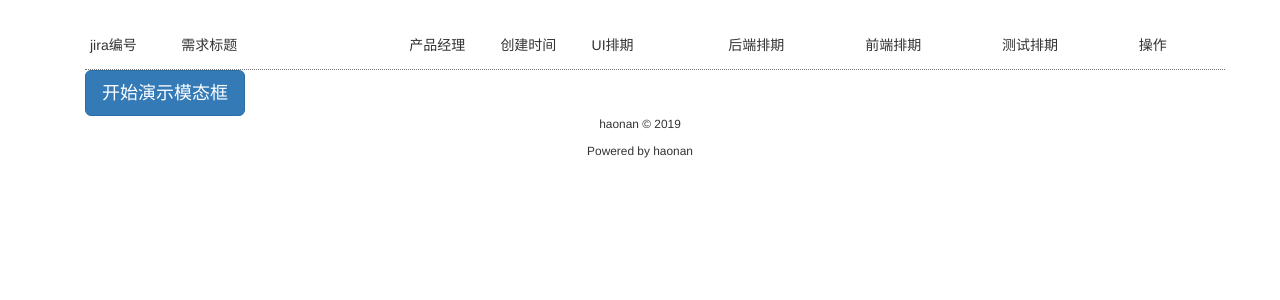
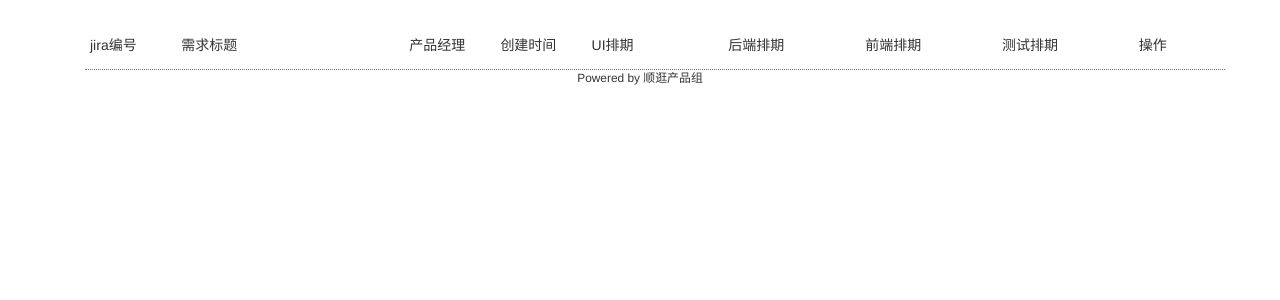
Before and after one commit to shihaonan/JIRA-SCHEDULE, a Flask app: page / in a window 1280 px wide. Shown: the part 50-350 px from the top of the page. Run offline with Flask 2, Linux system fonts and the light colour scheme; data that the repository does not hold is empty; some libraries are stand-ins or nearby versions.

Commit message:
'changecss'

```diff
--- a/app/templates/base.html
+++ b/app/templates/base.html
@@ -43,8 +43,7 @@
 
 {% block footer %}
 <footer class="footer text-center">
-    <p class="small">haonan © 2019</p>
-    <p class="small">Powered by haonan</p>
+    <p class="small">Powered by 顺逛产品组</p>
 
 
 </footer>
--- a/app/templates/index.html
+++ b/app/templates/index.html
@@ -74,7 +74,7 @@
                 {% endif %}
             </div>
             <div class="submit">
-                <button class="edit btn btn-primary" data-id="{{ issue.id }}" data-issue="{{issue}}" data-toggle="modal" data-target="#myModal">编辑</button>
+                <button class="edit btn btn-primary" data-id="{{ issue.id }}" data-issue="{{issue}}" data-toggle="modal" data-target="#myModal">排期</button>
             </div>
 
         </div>
@@ -108,8 +108,6 @@
         </div><!-- /.modal-content -->
     </div><!-- /.modal -->
 </div>
-
-    <button class="btn btn-primary btn-lg" data-toggle="modal" data-target="#myModal">开始演示模态框</button>
 
 </div>
 {% endblock content %}
```
